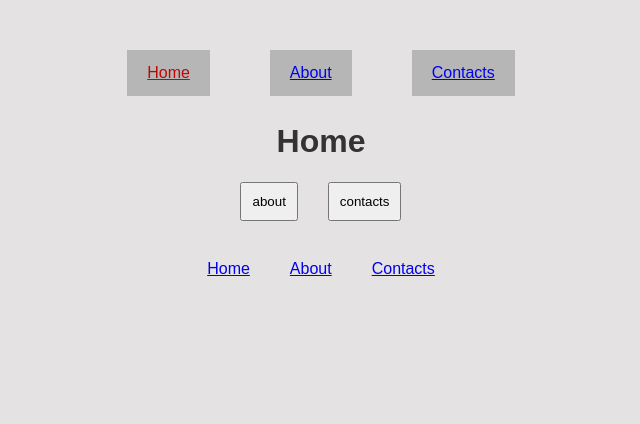
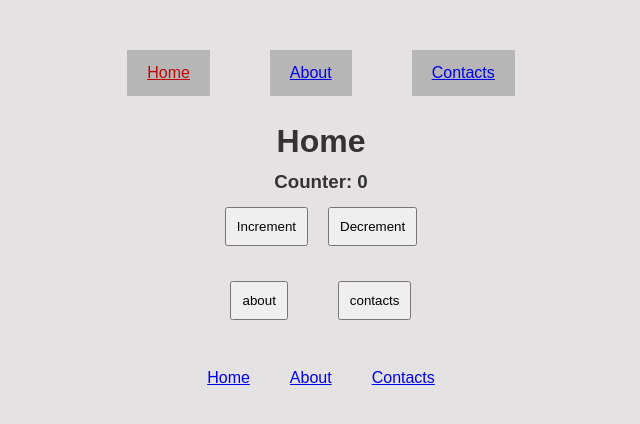
Before and after one commit to Manuilovalex/react-app, a React (Vite) app: page / in a window 1280 px wide. Shown: the top 424 px of the page, without its empty margins (319-959 px from the left). Built offline with nearby package versions, Linux system fonts and the light colour scheme.

Commit message:
React_Redux

```diff
--- a/package.json
+++ b/package.json
@@ -10,10 +10,12 @@
     "preview": "vite preview"
   },
   "dependencies": {
+    "@reduxjs/toolkit": "^2.2.2",
     "axios": "^1.6.7",
     "bootstrap": "^5.3.3",
     "react": "^18.2.0",
     "react-dom": "^18.2.0",
+    "react-redux": "^9.1.0",
     "react-router-dom": "^6.22.3"
   },
   "devDependencies": {
--- a/src/App.jsx
+++ b/src/App.jsx
@@ -1,4 +1,3 @@
-import { createContext } from 'react'
 import { BrowserRouter, Routes, Route } from 'react-router-dom'
 import Home from './components/Home'
 import About from './components/About'
@@ -6,14 +5,13 @@ import Contacts from './components/Contacts'
 import NotFound from './components/NotFound'
 import Menu from './components/Menu'
 import FooterLinks from './components/FooterLinks'
-
-export const PropContext = createContext('default')
+import { Provider } from 'react-redux'
+import store from './components/redux/store'
 
 const App = () => {
-  const propValue = 'hello from App component'
   return (
-    <BrowserRouter>
-      <PropContext.Provider value={propValue}>
+    <Provider store={store}>
+      <BrowserRouter>
         <Menu />
         <Routes>
           <Route path="/" element={<Home />} />
@@ -22,8 +20,8 @@ const App = () => {
           <Route path="*" element={<NotFound />} />
         </Routes>
         <FooterLinks />
-      </PropContext.Provider>
-    </BrowserRouter>
+      </BrowserRouter>
+    </Provider>
   )
 }
 
--- a/src/components/About.jsx
+++ b/src/components/About.jsx
@@ -1,14 +1,9 @@
 import Navigate from './Navigate'
-import { useContext } from 'react'
-import { PropContext } from '../App.jsx'
 
 const About = () => {
-  const propValue = useContext(PropContext)
-
   return (
     <div>
       <h1>About</h1>
-      <p>{propValue}</p>
       <Navigate destination="" />
       <Navigate destination="contacts" />
     </div>
--- a/src/components/Contacts.jsx
+++ b/src/components/Contacts.jsx
@@ -1,14 +1,10 @@
 import Navigate from './Navigate'
-import { useContext } from 'react'
-import { PropContext } from '../App.jsx'
 
 const Contacts = () => {
-  const propValue = useContext(PropContext)
 
   return (
     <div>
       <h1>Contacts</h1>
-      <p>{propValue}</p>
       <Navigate destination="" />
       <Navigate destination="about" />
     </div>
--- /dev/null
+++ b/src/components/Counter.jsx
@@ -0,0 +1,17 @@
+import { useDispatch, useSelector } from 'react-redux'
+import { increment, decrement } from './redux/actions'
+
+const Counter = () => {
+  const count = useSelector((state) => state.count)
+  const dispatch = useDispatch()
+
+  return (
+    <div>
+      <h3>Counter: {count}</h3>
+      <button onClick={() => dispatch(increment())}>Increment</button>
+      <button onClick={() => dispatch(decrement())}>Decrement</button>
+    </div>
+  )
+}
+
+export default Counter
--- a/src/components/Home.jsx
+++ b/src/components/Home.jsx
@@ -1,9 +1,11 @@
 import Navigate from './Navigate'
+import Counter from './Counter'
 
 const Home = () => {
   return (
     <div>
       <h1>Home</h1>
+      <Counter />
       <Navigate destination="about" />
       <Navigate destination="contacts" />
     </div>
--- /dev/null
+++ b/src/components/redux/actionTypes.js
@@ -0,0 +1,7 @@
+const INCREMENT = 'INCREMENT'
+const DECREMENT = 'DECREMENT'
+
+export const ActionTypes = {
+  INCREMENT,
+  DECREMENT
+}
--- /dev/null
+++ b/src/components/redux/actions.js
@@ -0,0 +1,4 @@
+import { ActionTypes } from './actionTypes'
+
+export const increment = () => ({ type: ActionTypes.INCREMENT })
+export const decrement = () => ({ type: ActionTypes.DECREMENT })
--- /dev/null
+++ b/src/components/redux/reductor.js
@@ -0,0 +1,18 @@
+import { ActionTypes } from './actionTypes'
+
+const initialState = {
+  count: 0
+}
+
+const counterReductor = (state = initialState, action) => {
+  switch (action.type) {
+    case ActionTypes.INCREMENT:
+      return { count: state.count + 1 }
+    case ActionTypes.DECREMENT:
+      return { count: state.count - 1 }
+    default:
+      return state
+  }
+}
+
+export default counterReductor
--- /dev/null
+++ b/src/components/redux/store.js
@@ -0,0 +1,8 @@
+import { configureStore } from '@reduxjs/toolkit'
+import counterReductor from './reductor'
+
+const store = configureStore({
+  reducer: counterReductor
+})
+
+export default store
--- a/src/index.css
+++ b/src/index.css
@@ -39,6 +39,7 @@ footer {
 
 button {
   padding: 10px;
+  margin: 10px;
 }
 
 .Navigate {
```
Also changed, not shown: 1 other file (tests, documents, lock files or other folders).
